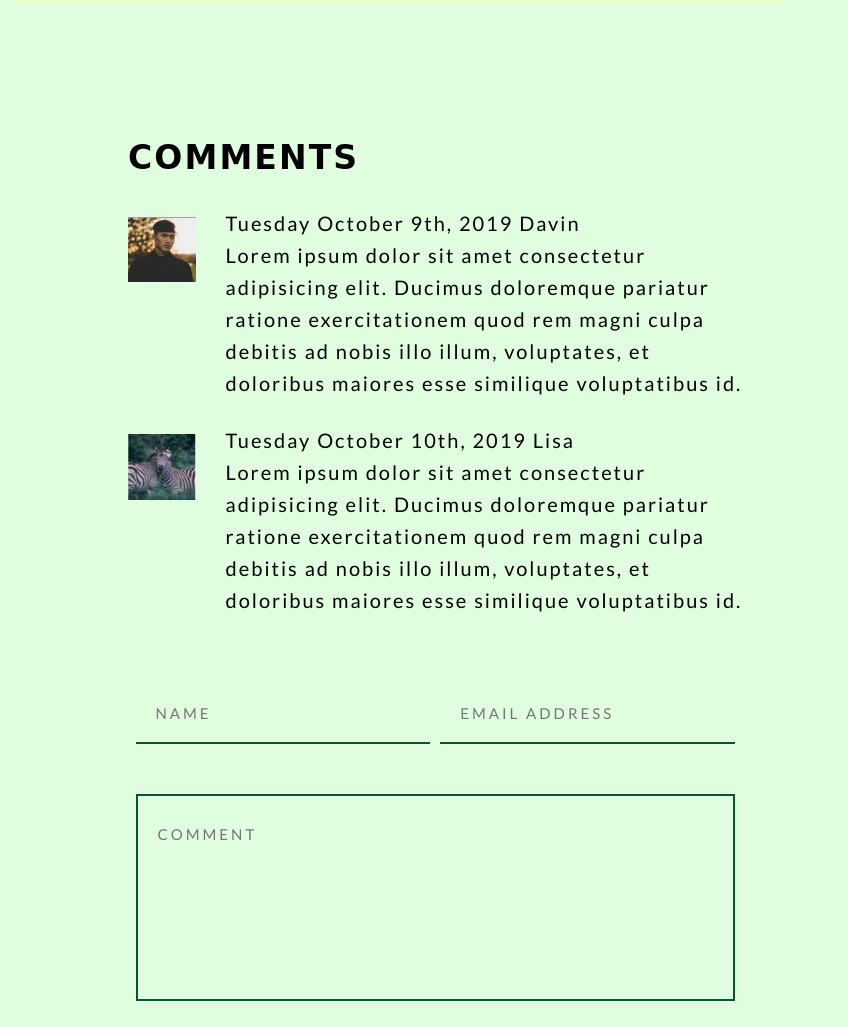
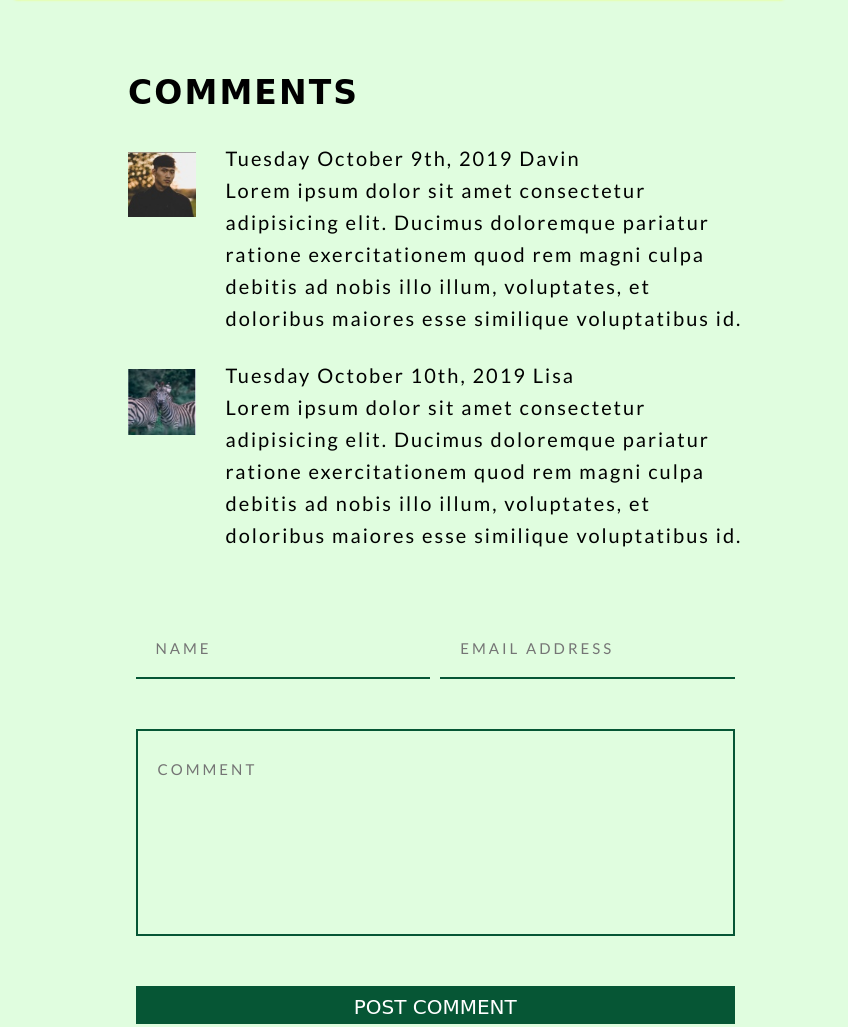
Before and after one commit to serj-jordan-sanctuary-helper/project-one, a plain HTML site: page blog.html in a window 1280 px wide. Shown: the part 2479-3506 px from the top of the page, without its empty margins (0-848 px from the left). Drawn offline with Linux system fonts and the light colour scheme; a web font is replaced by a local one.

Commit message:
blog comments position change

```diff
--- a/styles/sass/_blogStyles.scss
+++ b/styles/sass/_blogStyles.scss
@@ -45,6 +45,10 @@ img {
      width: 60%;
 }
 
+section.comments {
+     position: relative;
+     bottom: 65px;
+}
 .sideNotes {
      position: relative;
      top: 100px;
```
Also changed, not shown: styles/styles.css.
